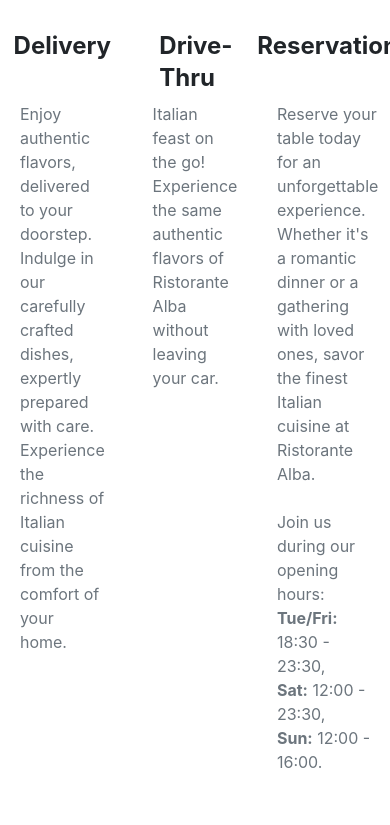
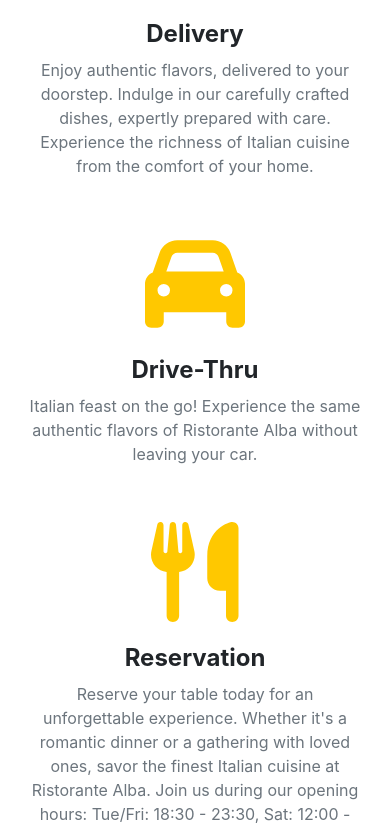
Before and after one commit to vnsoff/website-alba, a Next.js app in the folder website-restaurant/: page / in a window 390 px wide. Shown: the part 1142-1967 px from the top of the page. Built offline with nearby package versions, Linux system fonts and the light colour scheme.

Commit message:
Mobile Responsive Services component

```diff
--- a/website-restaurant/components/Footer.js
+++ b/website-restaurant/components/Footer.js
@@ -18,7 +18,11 @@
           <LinkedInIcon />
         </div>
         <div className='flex items-center  text-descColor justify-between py-6 mx-auto max-w-screen-xl gap-x-5'>
-          <Link id="link">Privacy Policy</Link>
+          <ul>
+            <li>
+              <Link href="/privacy">Privacy Policy</Link>
+            </li>
+          </ul>
         </div>
       </div>
     </footer>
--- a/website-restaurant/components/Options.js
+++ b/website-restaurant/components/Options.js
@@ -9,7 +9,7 @@
       </div>
       <div className="bg-white w-96 px-4 py-4 shadow-md ">
         <h3 className="text-2xl font-bold text-titleColor">{heading}</h3>
-        <p className="text-md text-descColor">{description}</p>
+        <p className="text-md text-descColor italic">{description}</p>
       </div>
     </div>
   );
--- a/website-restaurant/components/Services.js
+++ b/website-restaurant/components/Services.js
@@ -12,46 +12,28 @@
               SERVICES
           </h3>
       </div>
-    <div className="container mt-20 my-20 mx-auto">
-        <div className="grid grid-cols-3 gap-2 text-titleColor ">
-            <div className="flex justify-center p-6 transform transition-transform hover:scale-115">
+      <div className="container mt-20 my-20 mx-auto grid grid-cols-1 md:grid-cols-3 gap-2 text-titleColor">
+        <div className="flex flex-col items-center justify-center p-6 transform transition-transform hover:scale-115">
           <DeliveryIcon/>
-            </div>
-            <div className="flex justify-center p-6 transform transition-transform hover:scale-115">
-                <DriveThruIcon/>
-            </div>
-            <div className="flex justify-center p-6 transform transition-transform hover:scale-115">
-                <ReservationIcon/>
-            </div>
-            <div className="flex justify-center px-10">
-            <h3 className='text-2xl font-bold'>Delivery</h3>
-            <br></br>
-            <br></br>
-            </div>
-            <div className="flex justify-center px-10">
-            <h3 className='text-2xl font-bold'>Drive-Thru</h3>
-            <br></br>
-            <br></br>
-            </div>
-            <div className="flex justify-center px-10">
-            <h3 className='text-2xl font-bold'>Reservation</h3>
-            <br></br>
-            <br></br>
-            </div>
-            <div className="flex text-md text-descColor justify-center px-10 text-left">
-            <p>Enjoy authentic flavors, delivered to your doorstep. Indulge in our carefully crafted dishes, expertly prepared with care. Experience the richness of Italian cuisine from the comfort of your home.</p>
-            </div>
-            <div className="flex text-md text-descColor justify-center px-10  text-left">
-            <p>Italian feast on the go!<br></br> Experience the same authentic flavors of Ristorante Alba without leaving your car.</p>
-            </div>
-            <div className="flex text-md text-descColor justify-center px-10  text-left">
-            <p>Reserve your table today for an unforgettable experience. Whether it's a romantic dinner or a gathering with loved ones, savor the finest Italian cuisine at Ristorante Alba.<br></br><br></br>
-            Join us during our opening hours:<br></br>
-            <strong>Tue/Fri:</strong> 18:30 - 23:30,<br></br>
-            <strong>Sat:</strong> 12:00 - 23:30, <br></br>
-            <strong>Sun:</strong> 12:00 - 16:00.
+          <h3 className='text-2xl font-bold mt-5'>Delivery</h3>
+          <p className='text-md text-descColor mt-2 text-center'>
+            Enjoy authentic flavors, delivered to your doorstep. Indulge in our carefully crafted dishes, expertly prepared with care. Experience the richness of Italian cuisine from the comfort of your home.
           </p>
         </div>
+        <div className="flex flex-col items-center justify-center p-6 transform transition-transform hover:scale-115">
+          <DriveThruIcon/>
+          <h3 className='text-2xl font-bold mt-5'>Drive-Thru</h3>
+          <p className='text-md text-descColor mt-2 text-center'>
+            Italian feast on the go! Experience the same authentic flavors of Ristorante Alba without leaving your car.
+          </p>
+        </div>
+        <div className="flex flex-col items-center justify-center p-6 transform transition-transform hover:scale-115">
+          <ReservationIcon/>
+          <h3 className='text-2xl font-bold mt-5'>Reservation</h3>
+          <p className='text-md text-descColor mt-2 text-center'>
+            Reserve your table today for an unforgettable experience. Whether it's a romantic dinner or a gathering with loved ones, savor the finest Italian cuisine at Ristorante Alba.
+            Join us during our opening hours: Tue/Fri: 18:30 - 23:30, Sat: 12:00 - 23:30, Sun: 12:00 - 16:00.
+          </p>
         </div>
       </div>
     </main>
```
Lines whose indentation alone changed are shown as unchanged.
